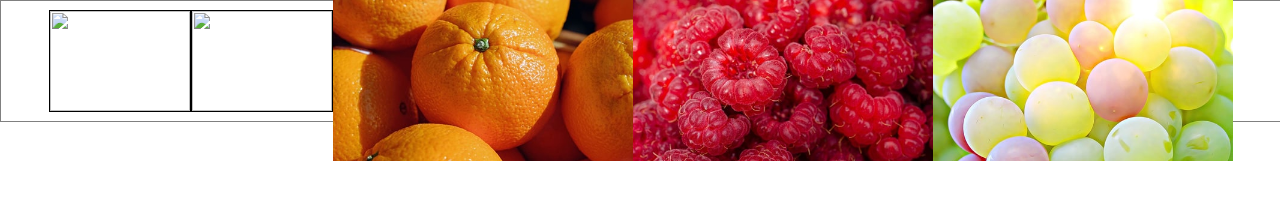
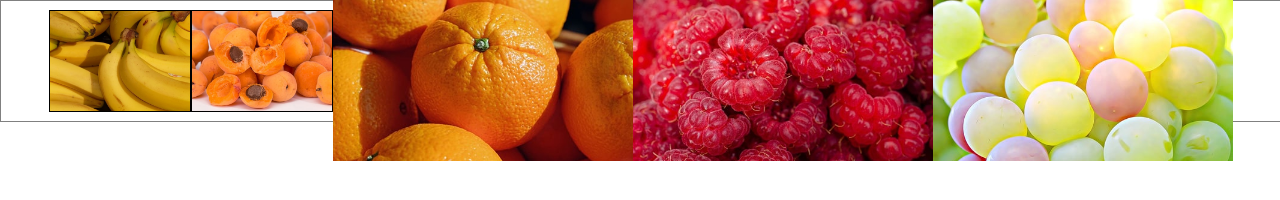
Before and after one commit to Sagar0155/testing02, a plain HTML site: page index.html in a window 1280 px wide. Drawn offline with Linux system fonts and the light colour scheme; the site is published under a folder, as on GitHub Pages, so addresses that start at the root find nothing.

Commit message:
Add files via upload

```diff
--- a/index.html
+++ b/index.html
@@ -9,8 +9,8 @@
 <body>
     <div class="con">
 
-            <img src="/fruite-item-3.jpg" alt="">
-            <img src="/fruite-item-4.jpg" alt="">
+            <img src="./fruite-item-3.jpg" alt="">
+            <img src="./fruite-item-4.jpg" alt="">
             <div class="a"></div>
             <div class="b"></div>
             <div class="c"></div>
```
